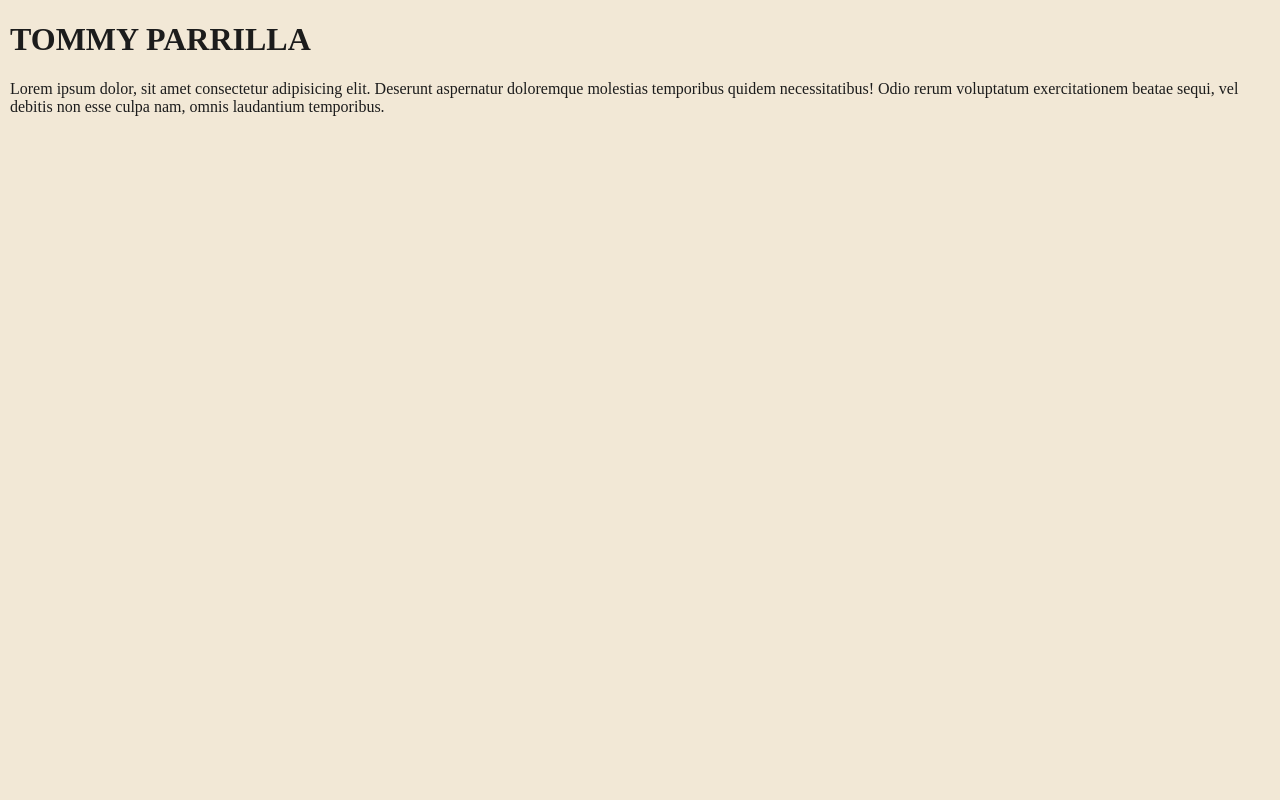
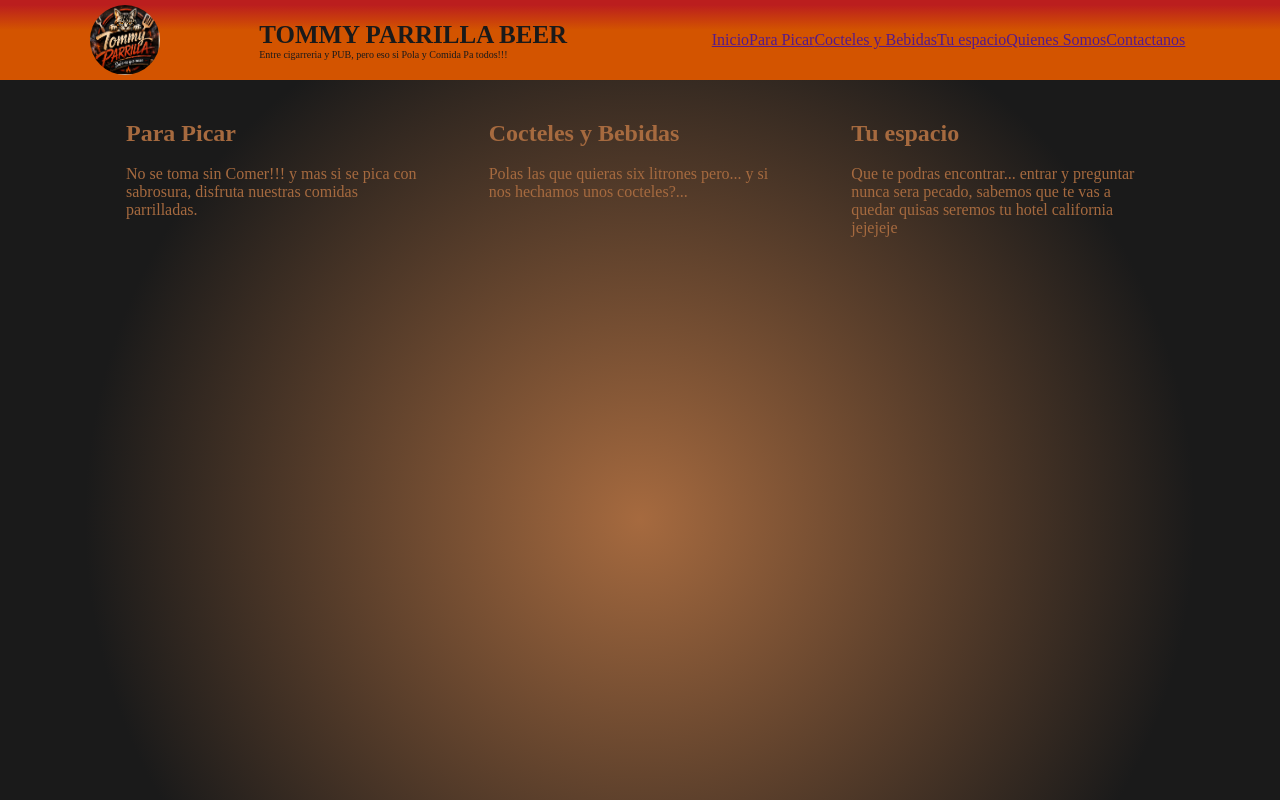
Before and after one commit to ridaju/Proyecto1, a website: page src/index.html in a window 1280 px wide. Shown: the top 800 px of the page. Drawn offline with Linux system fonts and the light colour scheme.

Commit message:
feat: create homepage layout and configure deployment

```diff
--- a/package.json
+++ b/package.json
@@ -11,9 +11,10 @@
     "dev": "servor src/ index.html 1234 --reload",
     "lint": "oxlint src/",
     "format": "oxfmt src/",
-    "deploy": "echo Comando reservado"
+    "deploy": "gh-pages -d src/"
   },
   "devDependencies": {
+    "gh-pages": "^6.3.0",
     "oxfmt": "^0.54.0",
     "oxlint": "^1.69.0",
     "servor": "^4.0.2"
--- a/src/index.css
+++ b/src/index.css
@@ -1,19 +1,88 @@
-/*Palt Colors
+:root {
+  --color1: #1A1A1A;
+  --color2: #a66a3f;
+  --color3: #d35400;
+  --color4: #bb1e1e;
+  --color5: #f2e8d6;
+}
 
-#f2e8d6
-#a66a3f
-#bb1e1e
-#d35400
-#e64a19
-
-*/
+* {
+  border: 1px none var(--color5);
+  margin: 0px;
+}
 
 body {
+  background: var(--color5);
+  color: var(--color2);
   margin: 0;
-  background: #f2e8d6;
-  color: #1c1c1c;
 }
 
-header {
+ul {
+  list-style: none;
+  display: flex;
+  justify-content: end;
+}
+
+/*PRESENTACION NOMBRE ESLOGAN*/
+
+.BigConten {
+  margin: 0;
+  background-image: radial-gradient(circle 555px at 50% 45%, var(--color2), var(--color1))
+}
+
+.Headconten {
+  margin: 0;
+  position: sticky;
+  top: 0;
+  z-index: 1000;
+  background-image: linear-gradient(var(--color4) 0px 5px, var(--color3) 30px 100px);
+  color: var(--color1);
+  display: flex;
+  justify-content: space-evenly;
+  align-items: center;
+}
+
+.Headimg {
+  margin: 5px;
+  width: 70px;
+  height: 70px;
+  border-radius: 50%;
+}
+
+.Headlogo {
   margin: 10px;
 }
+
+.Headtitle {
+  margin: 0;
+  font-size: 25Px;
+}
+
+.Headtext {
+  margin: 0;
+  font-size: 10px;
+}
+
+/*BARRA NAVEGACION*/
+.navfull {
+  width: max-content;
+  height: max-content;
+  margin: 10px;
+}
+
+
+/*DETALLE SERVICIOS*/
+
+.PrimariConten {
+  display: flex;
+  width: 85%;
+  height: 1000px;
+  margin: 10px auto;
+}
+
+.PrimariCard {
+  padding: 20px;
+  height: 400px;
+  width: 400px;
+  margin: 10px;
+}
--- a/src/index.html
+++ b/src/index.html
@@ -8,13 +8,50 @@
     <script src="./index.js"></script>
   </head>
   <body>
-    <header>
-      <h1>TOMMY PARRILLA</h1>
-      <p>
-        Lorem ipsum dolor, sit amet consectetur adipisicing elit. Deserunt aspernatur doloremque
-        molestias temporibus quidem necessitatibus! Odio rerum voluptatum exercitationem beatae
-        sequi, vel debitis non esse culpa nam, omnis laudantium temporibus.
-      </p>
-    </header>
+    <main class="BigConten">
+      <header class="Headconten">
+        <img class="Headimg" src="./assets/images/logprincipal.png" alt="">
+        <section class="Headlogo">
+          <h1 class="Headtitle">TOMMY PARRILLA BEER</h1>
+          <p class="Headtext">Entre cigarreria y PUB, pero eso si Pola y Comida Pa todos!!!</p>
+        </section>
+        <nav class="navfull">
+          <ul>
+            <li><a href="">Inicio</a></li>
+            <li><a href="">Para Picar</a></li>
+            <li><a href="">Cocteles y Bebidas</a></li>
+            <li><a href="">Tu espacio</a></li>
+            <li><a href="">Quienes Somos</a></li>
+            <li><a href="">Contactanos</a></li>
+          </ul>
+        </nav>
+      </header>
+        <section class="PrimariConten">
+          <article class="PrimariCard">
+           <h2 class="PrimariTitle">Para Picar</h2>
+           <img class="PrimariImg" src="" alt="">
+           <p>No se toma sin Comer!!! y mas si se pica con sabrosura, disfruta nuestras comidas parrilladas.</p>
+          </article>
+          <article class="PrimariCard">
+           <h2 class="PrimariTitle">Cocteles y Bebidas</h2>
+           <img class="PrimariImg" src="" alt="">
+           <p>Polas las que quieras six litrones pero... y si nos hechamos unos cocteles?...</p>
+          </article>
+          <article class="PrimariCard">
+           <h2 class="PrimariTitle">Tu espacio</h2>
+           <img class="PrimariImg" src="" alt="">
+           <p>Que te podras encontrar... entrar y preguntar nunca sera pecado, sabemos que te vas a quedar quisas seremos tu hotel california jejejeje </p>
+          </article>
+        </section>
+        <section class="SecondConten">
+          <img src="" alt="">
+          <img src="" alt="">
+          <p>Lorem ipsum dolor sit amet consectetur adipisicing elit. Autem alias rerum, accusamus assumenda perspiciatis nam molestiae dolores illo ratione, unde amet necessitatibus ducimus veritatis minus sunt qui ipsa et recusandae.</p>
+
+        </section>
+     </main>
+     <footer>
+
+     </footer>
   </body>
 </html>
```
Also changed, not shown: pnpm-lock.yaml, src/assets/images/logprincipal.png (added), 1 other file.
